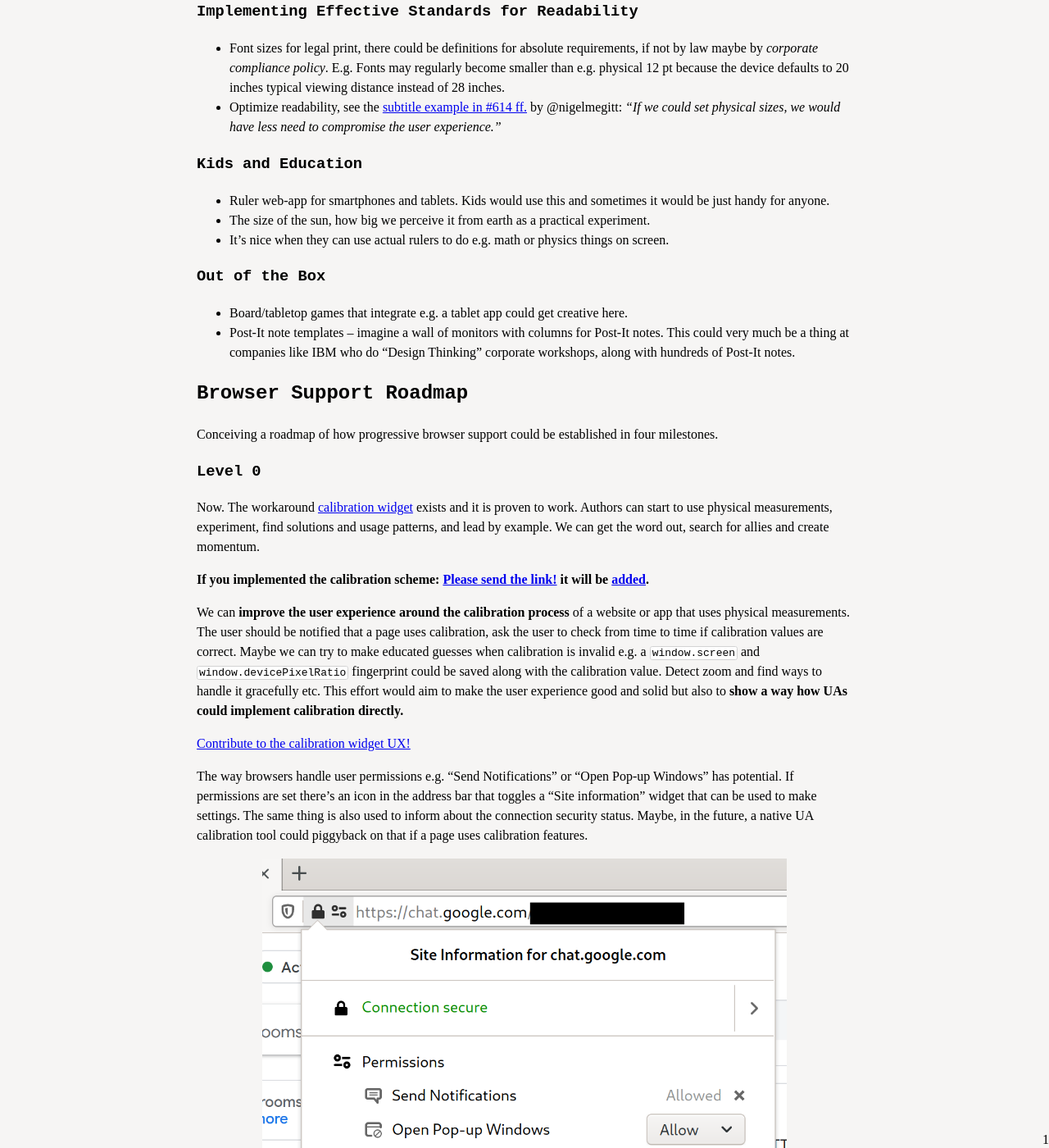
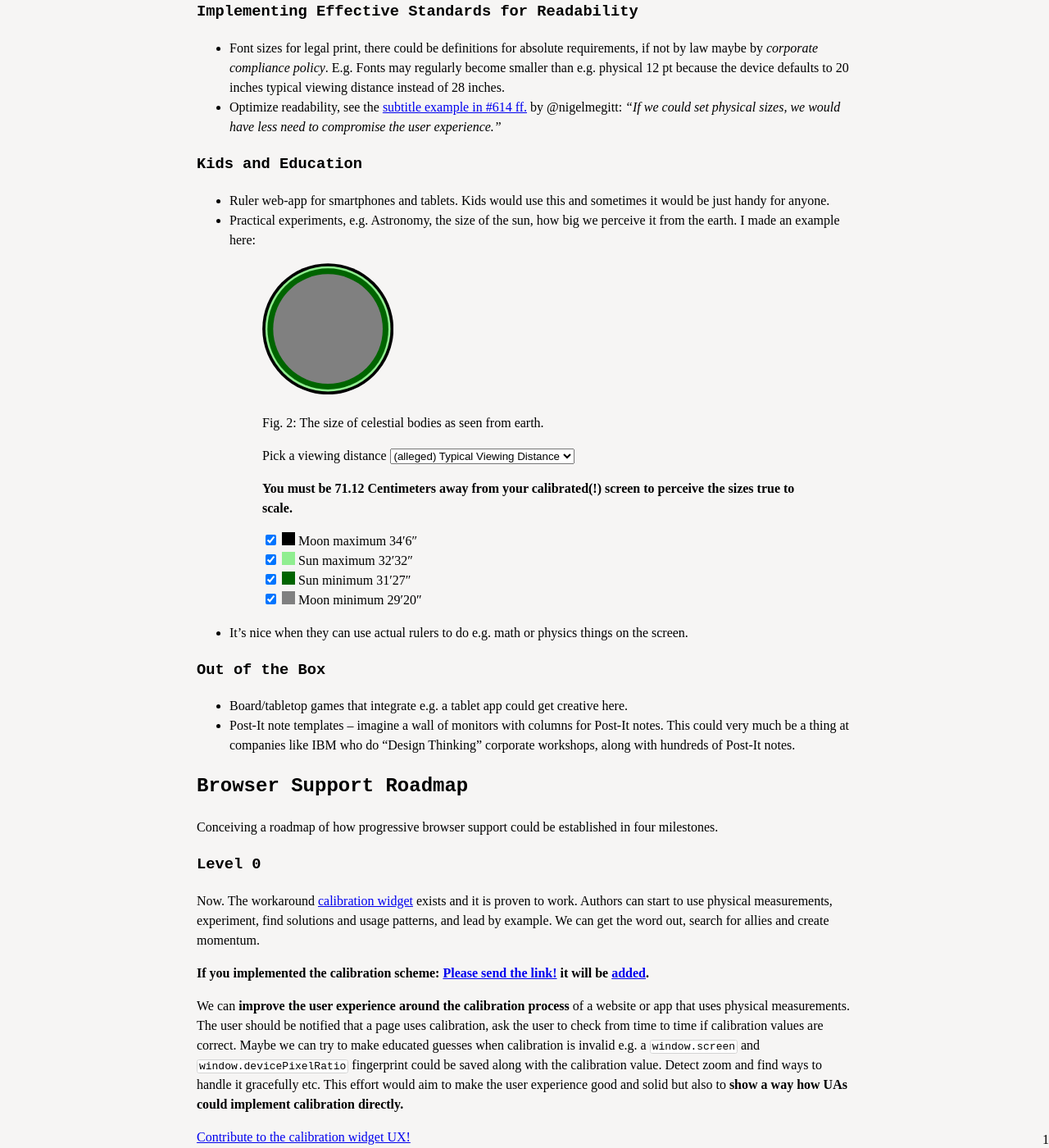
Before and after one commit to graphicore/varla-varfo, a Jekyll site: the page built from explorations/calibrate/index.md, in a window 1280 px wide and 1400 px high, scrolled down 11326 px. Shown: the whole window at 82% size. Built offline with Jekyll 4.4.1, drawn with Linux system fonts in a browser that asks for light colours; some web fonts are replaced.

Commit message:
WIP Calibrate CSS: add illustration celestial bodies

```diff
--- a/explorations/calibrate/index.md
+++ b/explorations/calibrate/index.md
@@ -632,8 +632,79 @@ inch appears when viewed from a distance of 28 inches.
 
  * Ruler web-app for smartphones and tablets. Kids would use this and sometimes
    it would be just handy for anyone.
- * The size of the sun, how big we perceive it from earth as a practical experiment.
- * It's nice when they can use actual rulers to do e.g. math or physics things on screen.
+ * Practical experiments, e.g. Astronomy, the size of the sun, how big we
+   perceive it from the earth. I made an example here:
+   <figure class="celestial_bodies">
+      <!--
+      Numbers from https://en.wikipedia.org/wiki/Angular_diameter#Use_in_astronomy
+                                  only arcsec     radians
+      Sun        31′27″ – 32′32″   1887″ - 1952″
+      Moon       29′20″ – 34′6″    1769″ - 2046″
+      Venus      9.7″ – 1′6″       9.7″ - 66″
+      Jupiter                      29.8″ – 50.1″
+      Saturn                       14.5″ – 20.1″
+      Mars                         3.5″ – 25.1″
+      Mercury                      4.5″ – 13.0″
+      Uranus                       3.3″ – 4.1″
+      Neptune                      2.2″ – 2.4″
+
+      Using 2050″ as a base for the svg-unit size of this svg
+      that way, all circles can be defined directly in their arcseconds
+      size and stay true in relation to each other and it is good to
+      calculate.
+
+      1radian = 3,600 × 180 / PI arcseconds
+
+      angleRadians = 2050″
+      angleRadians = 2050 / (3,600 * 180 / Math.PI)
+      angleRadians = 0.05963208277647293;
+
+      width = 5cm
+      distance = (width / 2) / Math.tan(angleRadians/2)
+      distance = 83.8226340404102 cm
+
+      distance = 100cm
+      width = 2 * distance * Math.tan(angleRadians/2)
+      width = 5.964975996327605cm
+      -->
+      <svg xmlns="http://www.w3.org/2000/svg" viewBox="0 0 2050 2050">
+        <circle class="celestial_bodies-moon-max" cx="1025" cy="1025" r="1023" />
+        <circle class="celestial_bodies-sun-max" cx="1025" cy="1025" r="976" />
+        <circle class="celestial_bodies-sun-min" cx="1025" cy="1025" r="943.5" />
+        <circle class="celestial_bodies-moon-min" cx="1025" cy="1025" r="854.5" />
+      </svg>
+      <figcaption>
+      <p>Fig. 2: The size of celestial bodies as seen from earth.</p>
+
+      <label> Pick a viewing distance
+      <select class="celestial_bodies-viewing_distance">
+          <option value="50cm">50 Centimeters</option>
+          <option value="28in">Nominal Arm's Length (28 Inches)</option>
+          <option value="typical" selected>(alleged) Typical Viewing Distance</option>
+          <option value="100cm">1 Meter</option>
+          <option value="200cm">2 Meters</option>
+          <option value="300cm">3 Meters</option>
+      </select></label><br />
+      <p>
+      <strong>You must be <span class="celestial_bodies-insert_viewing_distance">1 meter</span>
+      away from your calibrated(!) screen to perceive the sizes true to scale.</strong></p>
+      <p>
+      <input type="checkbox" checked value="celestial_bodies-moon-max" />
+      <span class="celestial_bodies-legend celestial_bodies-moon-max"></span> Moon maximum 34′6″<br />
+
+      <input type="checkbox" checked value="celestial_bodies-sun-max" />
+      <span class="celestial_bodies-legend celestial_bodies-sun-max"></span> Sun maximum 32′32″<br />
+
+      <input type="checkbox" checked value="celestial_bodies-sun-min" />
+      <span class="celestial_bodies-legend celestial_bodies-sun-min"></span> Sun minimum 31′27″<br />
+
+      <input type="checkbox" checked value="celestial_bodies-moon-min" />
+      <span class="celestial_bodies-legend celestial_bodies-moon-min"></span> Moon minimum 29′20″<br />
+      </p>
+      </figcaption>
+    </figure>
+ * It's nice when they can use actual rulers to do e.g. math or physics
+   things on the screen.
 
 ### Out of the Box
 
--- a/explorations/calibrate/js/CalibrationWidget.mjs
+++ b/explorations/calibrate/js/CalibrationWidget.mjs
@@ -265,7 +265,6 @@ export default class CalibrationWidget {
                     : this.rulerMeasureBox.clientWidth,
                 this.rulerUnit.value
             ) / this.scale2real;
-        console.log(len, this.scale2real, `${len.toFixed(3)}`);
         this.rulerVal.value = `${len.toFixed(3)}`;
 
         for(let elem of this.rulerShowUnitAll)
@@ -316,8 +315,6 @@ export default class CalibrationWidget {
     }
 
     _setup() {
-        console.log('_setup', this.currentMethod);
-
         var addClass = 'widget-calibrate__is_landscape'
           , removeClass = 'widget-calibrate__is_portrait'
           ;
--- a/explorations/calibrate/js/main.mjs
+++ b/explorations/calibrate/js/main.mjs
@@ -48,9 +48,66 @@ function makePageOutline(elem, attr) {
     return result;
 }
 
+function initCelestialBodiesExperiment(element, initialUnitScalePhysical) {
+    var bodyToggles = element.querySelectorAll('input')
+      , distanceSelect = element.querySelector('select')
+      , unitScalePhysical = initialUnitScalePhysical
+      , distanceDisplays = element.querySelectorAll('.celestial_bodies-insert_viewing_distance')
+      ;
+
+    function _update() {
+        for(let toggle of bodyToggles) {
+            let offClass = `${toggle.value}-off`;
+            element.classList[toggle.checked ? 'remove' : 'add'](offClass);
+        }
+
+        var unit, distance;
+        switch(distanceSelect.value) {
+            case 'typical':
+                unit = 'cm';
+                distance = 28 * 2.54 / unitScalePhysical;
+                break;
+            default:
+                // expecting 'cm' or 'in' NOT e.g. m
+                unit = distanceSelect.value.slice(-2);
+                distance = parseInt(distanceSelect.value.slice(0, -2), 10);
+        }
+        let angleRadians = 2050 / (3,600 * 180 / Math.PI)
+          , diameter = 2 * distance * Math.tan(angleRadians/2)
+          ;
+        element.style.setProperty('--diameter', `${diameter}${unit}`);
+
+        var displayDistance = distance
+          , displayUnit = unit
+          ;
+        if(unit === 'cm' && distance >= 100){
+            displayUnit = 'm';
+            displayDistance = distance / 100;
+        }
+
+        let singular = {'cm': 'Centimeter', 'm': 'Meter', 'in': 'Inch'}
+          , plural = {'cm': 'Centimeters', 'm': 'Meters', 'in': 'Inches'}
+          ;
+        for(let elem of distanceDisplays)
+            elem.textContent = `${displayDistance.toFixed(2)} `
+                + `${(displayDistance === 1 ? singular : plural)[displayUnit]}`
+                ;
+
+    }
+
+    for(let elem of [distanceSelect, ...bodyToggles])
+        elem.addEventListener('change', _update);
+
+    document.body.addEventListener('unitscalephysical', e=>{
+        unitScalePhysical = e.detail;
+        _update();
+    });
+
+    _update();
+}
+
 function main() {
     function documentSetUnitScalePhysical(unitScalePhysical) {
-        console.log('documentSetUnitScalePhysical', unitScalePhysical);
         document.documentElement.style.setProperty('--unit-scale-physical', unitScalePhysical);
         // todo: backup with proper math via the angle etc.
         var normalReadingDistance = 28 / unitScalePhysical;
@@ -95,12 +152,20 @@ function main() {
         // it is NaN now. Defaulting to 1:
         initialUnitScalePhysical = 1;
 
+    document.body.addEventListener('unitscalephysical', e=>{
+        window.localStorage.setItem(UNIT_SCALE_LOCAL_STORAGE_KEY, e.detail);
+        documentSetUnitScalePhysical(e.detail);
+    });
+
+    for(let element of document.querySelectorAll('.celestial_bodies'))
+        initCelestialBodiesExperiment(element, initialUnitScalePhysical);
+
+
     let calibrationWidget = new CalibrationWidget(
                             document.querySelector('.insert_calibration_widget'),
                             initialUnitScalePhysical,
                             false);
 
-    // TODO: do this onLoad
     documentSetUnitScalePhysical(initialUnitScalePhysical);
     calibrationWidget.activate();
 
@@ -119,15 +184,8 @@ function main() {
             indicator.textContent = viewport.scale;
         });
     }
-
-    document.body.addEventListener('unitscalephysical', e=>{
-        console.log(e.type, e.detail);
-        window.localStorage.setItem(UNIT_SCALE_LOCAL_STORAGE_KEY, e.detail);
-        documentSetUnitScalePhysical(e.detail);
-    });
-
     document.querySelector('.page_insert_outline').appendChild(
         makePageOutline(document.querySelector('main'), {'class': 'page_outline'}));
+}
 
-}
-main();
+window.onload = main;
--- a/explorations/calibrate/style.css
+++ b/explorations/calibrate/style.css
@@ -461,3 +461,52 @@ svg.figure-fixed_media {
     font-size: calc(1pt * var(--font-size-closer));
     font-variation-settings: "opsz" var(--font-size-closer);
 }
+
+.celestial_bodies figcaption span.celestial_bodies-legend {
+    display: inline-block;
+    width: 1em;
+    height: 1em;
+}
+.celestial_bodies-moon-max {
+    fill: black;
+    background-color: black;
+}
+.celestial_bodies-sun-max {
+    fill: lightgreen;
+    background-color: lightgreen;
+}
+.celestial_bodies-sun-min {
+    fill: darkgreen;
+    background-color: darkgreen;
+}
+.celestial_bodies-moon-min {
+    fill: grey;
+    background-color: grey;
+}
+
+.celestial_bodies{
+    /* default for 1 meter viewing distance, if JavaScript is active
+     * this will be overridden on init.
+     */
+    --diameter: 5.9649cm;
+}
+
+.celestial_bodies svg {
+    width: calc(var(--diameter) * var(--unit-scale-physical))
+}
+
+.celestial_bodies-moon-max-off svg .celestial_bodies-moon-max{
+    display:none
+}
+
+.celestial_bodies-sun-max-off svg .celestial_bodies-sun-max{
+    display:none
+}
+
+.celestial_bodies-sun-min-off svg .celestial_bodies-sun-min{
+    display:none
+}
+
+.celestial_bodies-moon-min-off svg .celestial_bodies-moon-min{
+    display:none
+}
```
